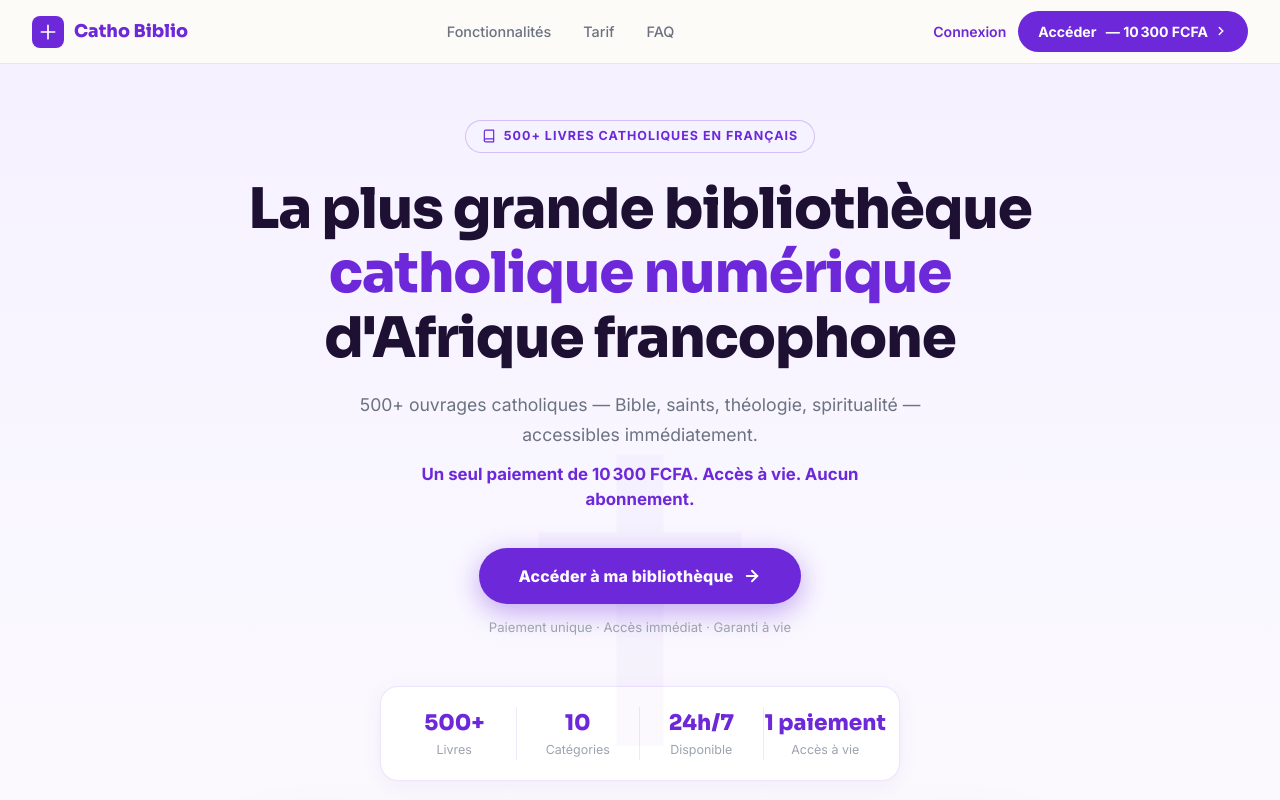
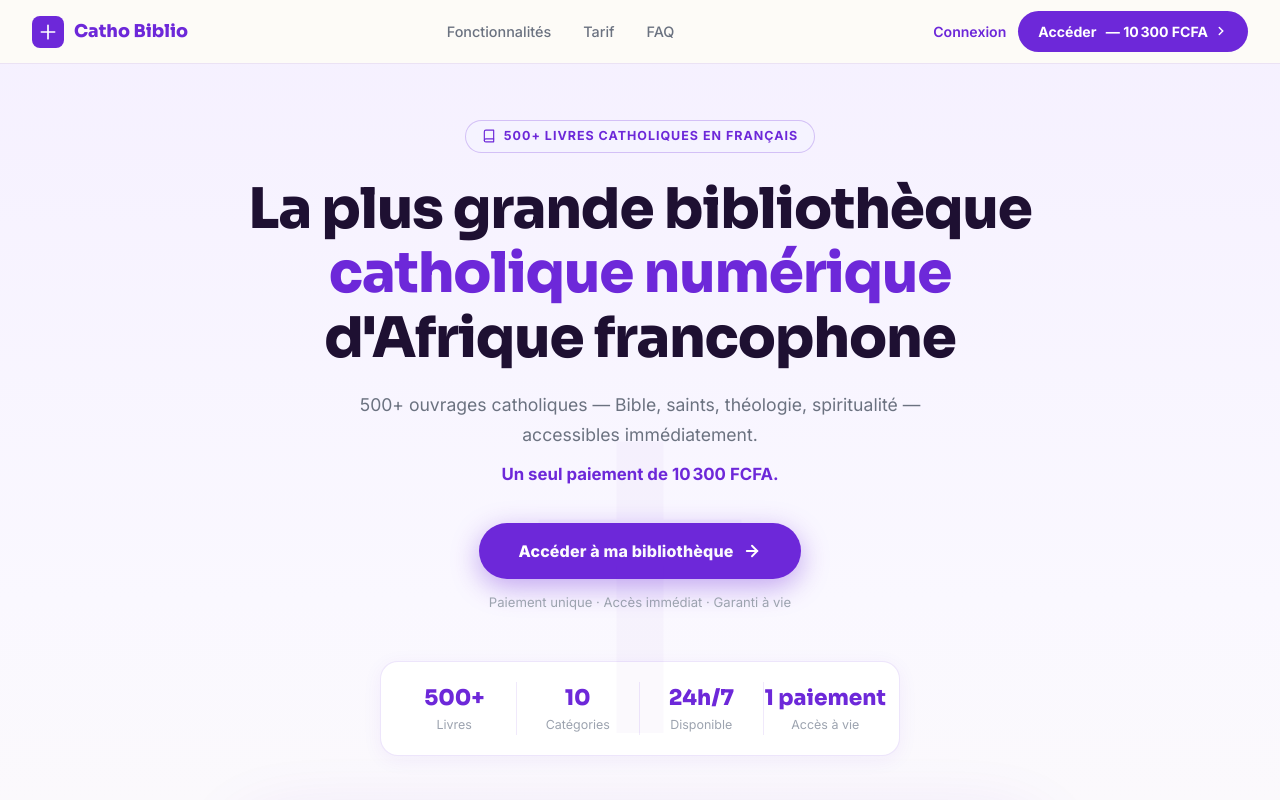
Before and after one commit to jmanelink1-cpu/catho-biblio, a Next.js app: page / in a window 1280 px wide. Shown: the top 800 px of the page. Built offline with nearby package versions, Linux system fonts and the light colour scheme.

Commit message:
copy: simplify hero accent line to just the single-payment price

```diff
--- a/app/page.tsx
+++ b/app/page.tsx
@@ -269,7 +269,7 @@ export default function LandingPage() {
           500+ ouvrages catholiques — Bible, saints, théologie, spiritualité — accessibles immédiatement.
         </p>
         <p className="cb-lead-2" style={{ fontSize: '1.05rem', maxWidth: 480, margin: '0 auto 36px', fontWeight: 700, color: V }}>
-          Un seul paiement de {price} FCFA. Accès à vie. Aucun abonnement.
+          Un seul paiement de {price} FCFA.
         </p>
 
         <div style={{ display: 'flex', flexDirection: 'column', alignItems: 'center', gap: 14, marginBottom: 48 }}>
```
